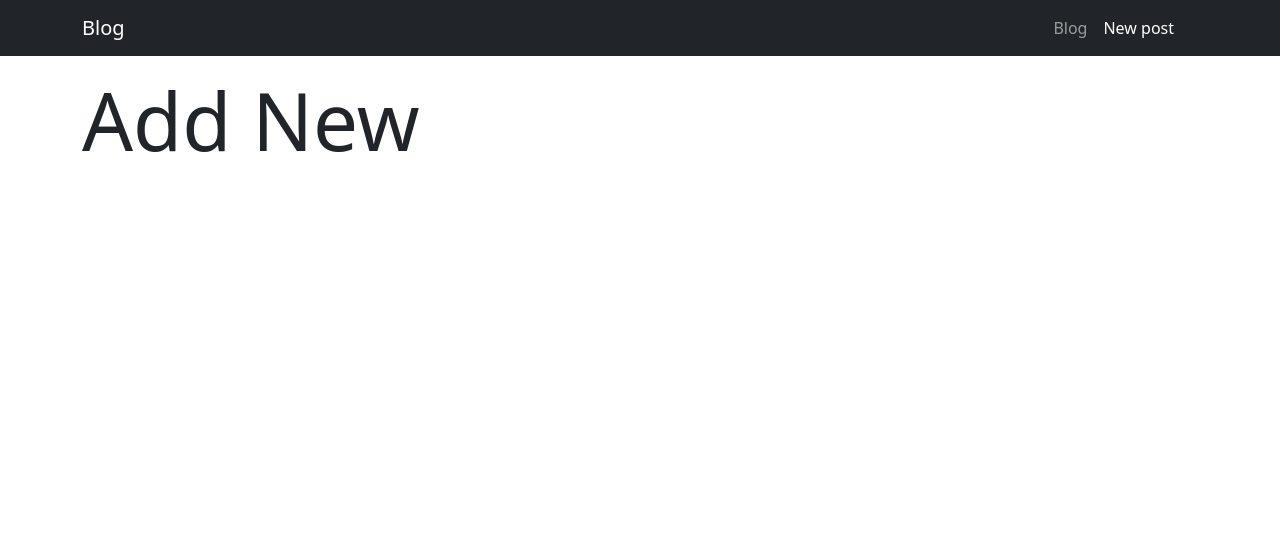
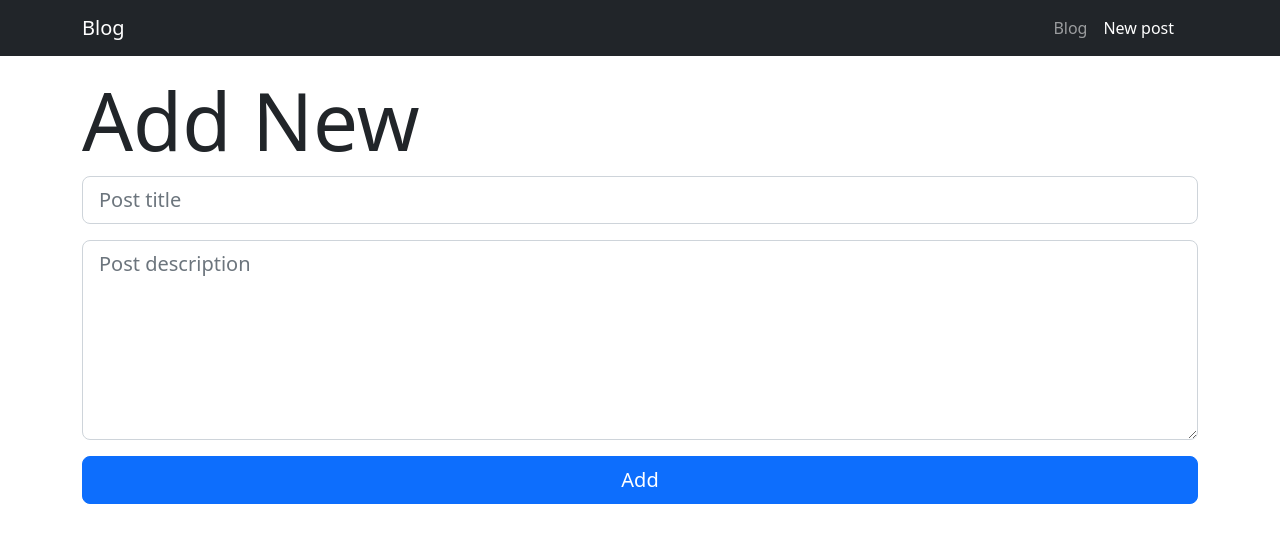
Before and after one commit to AbderrahmaneFadili/simple-blog, a React (Create React App) app in the folder client/: page /new in a window 1280 px wide. Shown: the top 542 px of the page. Built offline with nearby package versions, Linux system fonts and the light colour scheme.

Commit message:
NewPost Component

```diff
--- a/client/package.json
+++ b/client/package.json
@@ -13,6 +13,7 @@
     "@types/react-dom": "^18.0.6",
     "axios": "^0.27.2",
     "bootstrap": "^5.2.0",
+    "formik": "^2.2.9",
     "moment": "^2.29.4",
     "react": "^18.2.0",
     "react-bootstrap": "^2.4.0",
@@ -21,7 +22,8 @@
     "react-scripts": "5.0.1",
     "typescript": "^4.7.4",
     "uuid": "^8.3.2",
-    "web-vitals": "^2.1.4"
+    "web-vitals": "^2.1.4",
+    "yup": "^0.32.11"
   },
   "scripts": {
     "start": "react-scripts start",
--- a/client/src/pages/NewPost/NewPost.tsx
+++ b/client/src/pages/NewPost/NewPost.tsx
@@ -1,10 +1,77 @@
 import React from "react";
-import { Container } from "react-bootstrap";
+import { Button, Container } from "react-bootstrap";
+import Form from "react-bootstrap/Form";
+import { FormikProps, useFormik } from "formik";
+import * as Yup from "yup";
+import { ObjectShape } from "yup/lib/object";
+
+type Values = {
+  title: string;
+  description: string;
+};
 
 function NewPost() {
+  const addPostFormik: FormikProps<Values> = useFormik<Values>({
+    initialValues: {
+      title: "",
+      description: "",
+    },
+    validationSchema: Yup.object<ObjectShape>({
+      title: Yup.string().required("Post title is required !"),
+      description: Yup.string().required("Post description is required !"),
+    }),
+    onSubmit: (values) => {
+      console.log(values);
+    },
+  });
+
   return (
     <Container>
       <h1 className="display-1">Add New</h1>
+      <Form method="post" onSubmit={addPostFormik.handleSubmit}>
+        <Form.Group>
+          <Form.Control
+            name="title"
+            onChange={addPostFormik.handleChange}
+            onBlur={addPostFormik.handleBlur}
+            value={addPostFormik.values.title}
+            size="lg"
+            type="text"
+            placeholder="Post title"
+            className="mb-2"
+          />
+          {addPostFormik.touched.title && addPostFormik.errors.title ? (
+            <Form.Text className="text-danger">
+              {addPostFormik.errors.title}
+            </Form.Text>
+          ) : null}
+        </Form.Group>
+        <Form.Group className="mt-3">
+          <Form.Control
+            as="textarea"
+            name="description"
+            onChange={addPostFormik.handleChange}
+            onBlur={addPostFormik.handleBlur}
+            value={addPostFormik.values.description}
+            size="lg"
+            type="text"
+            placeholder="Post description"
+            style={{ height: 200 }}
+            className="mb-2"
+          />
+          {addPostFormik.touched.description &&
+          addPostFormik.errors.description ? (
+            <Form.Text className="text-danger">
+              {addPostFormik.errors.description}
+            </Form.Text>
+          ) : null}
+        </Form.Group>
+        <Form.Group className="mt-3">
+          <Button type="submit" size="lg" className="w-100" variant="primary">
+            Add
+          </Button>
+        </Form.Group>
+      </Form>
     </Container>
   );
 }
```
Also changed, not shown: 1 other file (tests, documents, lock files or other folders).
